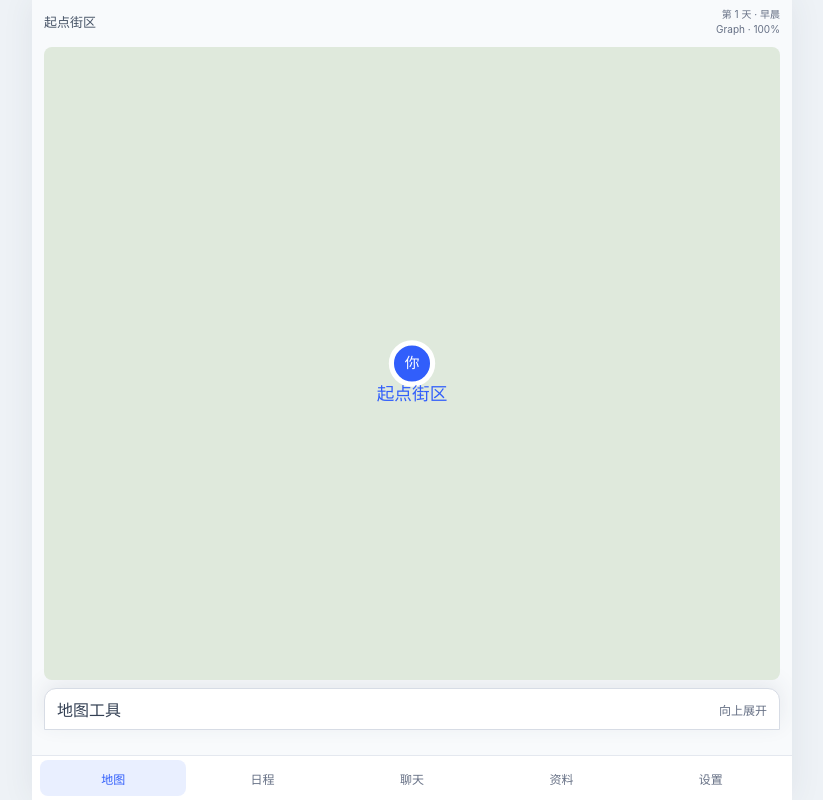
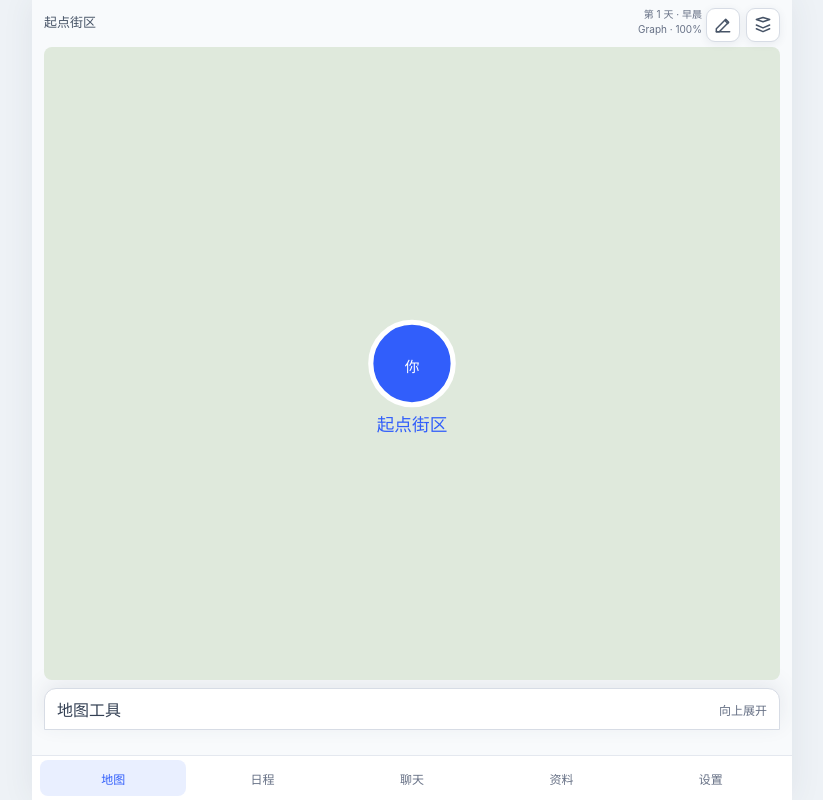
Before and after one commit to ssrei7/Tokimeki, a React (Vite) app: page / in a window 1280 px wide. Shown: the whole page, without its empty margins (228-1051 px from the left). Built offline with nearby package versions, Linux system fonts and the light colour scheme.

Commit message:
feat: enlarge graph markers and add map quick icons

```diff
--- a/src/App.tsx
+++ b/src/App.tsx
@@ -1240,11 +1240,12 @@ function MapView({ save, worldbooks, activeEncounter, onEncounterOutcome, onCont
   return <section className="map-screen">
     <div className="map-top-panel">
       <div className="map-toolbar"><div className="map-title"><strong>{currentNode?.name ?? save.world.player.nodeId}</strong></div><div className="map-toolbar-meta"><span>第 {save.world.clock.day} 天 · {currentSlotName}</span><span>{map.view.mode === 'graph' ? 'Graph' : 'Hotspot'} · {Math.round(zoom * 100)}%</span></div></div>
+      <div className="map-quick-actions" aria-label="地图快捷操作"><button type="button" className={`map-icon-button ${editorMode ? 'active' : ''}`} aria-label={editorMode ? '退出编辑地图' : '编辑地图'} title={editorMode ? '退出编辑地图' : '编辑地图'} onClick={() => { setEditorMode((value) => !value); closeEditor(); }}><svg viewBox="0 0 24 24" aria-hidden="true"><path d="M4 16.5V20h3.5L18.8 8.7l-3.5-3.5L4 16.5Z" /><path d="m14.3 6.7 3.5 3.5M4 20h16" /></svg></button><button type="button" className="map-icon-button" aria-label={`切换到 ${map.view.mode === 'graph' ? 'Hotspot' : 'Graph'}`} title={`切换到 ${map.view.mode === 'graph' ? 'Hotspot' : 'Graph'}`} onClick={onToggleMode}><svg viewBox="0 0 24 24" aria-hidden="true"><path d="M4 5.5 12 3l8 2.5L12 8 4 5.5Z" /><path d="m4 12 8 3.5 8-3.5M4 16.5 12 20l8-3.5" /></svg></button></div>
     </div>
     <div ref={mapCanvasRef} className="map-canvas" onClick={handleMapCanvasClick} onWheel={mapWheel} onPointerDown={beginPan} onPointerMove={movePan} onPointerUp={endPan} onPointerCancel={endPan}>
       {map.view.mode === 'graph' ? <svg ref={graphSurfaceRef} className={`map-svg ${editorMode ? 'editing' : ''}`} style={{ transform: `translate(${offset.x}px, ${offset.y}px) scale(${zoom})`, transformOrigin: '0 0' }} viewBox={`0 0 ${map.view.size.w} ${map.view.size.h}`} role="img" aria-label="世界地图">
         <g className="map-edges">{map.edges.map((edge) => { const from = map.nodes[edge.from]; const to = map.nodes[edge.to]; if (!from || !to) return null; const visible = from.discovered || to.discovered; return <line key={edgeKey(edge)} className={visible ? '' : 'fog'} x1={from.pos.x} y1={from.pos.y} x2={to.pos.x} y2={to.pos.y} />; })}</g>
-        <g className="map-nodes">{nodes.map((node) => { const isCurrent = node.id === save.world.player.nodeId; const canSelect = node.discovered && !isCurrent; return <g key={node.id} className={`map-node ${node.discovered ? 'discovered' : 'undiscovered'} ${isCurrent ? 'current' : ''}`} role={editorMode || canSelect ? 'button' : undefined} tabIndex={editorMode || canSelect ? 0 : undefined} onClick={(event) => { event.stopPropagation(); if (editorMode) beginEditNode(node.id); else if (canSelect && !dragRef.current.moved) onMove(node.id); }} onKeyDown={(event) => { if ((editorMode || canSelect) && (event.key === 'Enter' || event.key === ' ')) { event.preventDefault(); if (editorMode) beginEditNode(node.id); else onMove(node.id); } }}><circle cx={node.pos.x} cy={node.pos.y} r={isCurrent ? 28 : 23} /><text x={node.pos.x} y={node.pos.y + 50} textAnchor="middle">{node.discovered ? node.name : '未发现地点'}</text>{isCurrent && <text className="map-node-marker" x={node.pos.x} y={node.pos.y + 6} textAnchor="middle">你</text>}<GraphMapPresence people={mapPresence.byNode[node.id] ?? []} visuals={mapPresence.visuals} avatarUrls={mapAvatarUrls} x={node.pos.x} y={node.pos.y} />{encounterTraces[node.id]?.[0] && <text className="map-node-trace" x={node.pos.x} y={node.pos.y + 66} textAnchor="middle">{encounterTraceLabel(encounterTraces[node.id][0])}</text>}</g>; })}</g>
+        <g className="map-nodes">{nodes.map((node) => { const isCurrent = node.id === save.world.player.nodeId; const canSelect = node.discovered && !isCurrent; return <g key={node.id} className={`map-node ${node.discovered ? 'discovered' : 'undiscovered'} ${isCurrent ? 'current' : ''}`} role={editorMode || canSelect ? 'button' : undefined} tabIndex={editorMode || canSelect ? 0 : undefined} onClick={(event) => { event.stopPropagation(); if (editorMode) beginEditNode(node.id); else if (canSelect && !dragRef.current.moved) onMove(node.id); }} onKeyDown={(event) => { if ((editorMode || canSelect) && (event.key === 'Enter' || event.key === ' ')) { event.preventDefault(); if (editorMode) beginEditNode(node.id); else onMove(node.id); } }}><circle cx={node.pos.x} cy={node.pos.y} r={isCurrent ? 56 : 46} /><text x={node.pos.x} y={node.pos.y + 92} textAnchor="middle">{node.discovered ? node.name : '未发现地点'}</text>{isCurrent && <text className="map-node-marker" x={node.pos.x} y={node.pos.y + 12} textAnchor="middle">你</text>}<GraphMapPresence people={mapPresence.byNode[node.id] ?? []} visuals={mapPresence.visuals} avatarUrls={mapAvatarUrls} x={node.pos.x} y={node.pos.y} />{encounterTraces[node.id]?.[0] && <text className="map-node-trace" x={node.pos.x} y={node.pos.y + 120} textAnchor="middle">{encounterTraceLabel(encounterTraces[node.id][0])}</text>}</g>; })}</g>
       </svg> : <div className="hotspot-editor"><div ref={hotspotSurfaceRef} className={`hotspot-canvas ${editorMode ? 'editing' : ''}`} style={{ aspectRatio: `${map.view.size.w} / ${map.view.size.h}`, backgroundImage: backgroundUrl ? `url(${backgroundUrl})` : undefined, transform: `translate(${offset.x}px, ${offset.y}px) scale(${zoom})`, transformOrigin: '0 0' }} role="application" aria-label="Hotspot 地图">{nodes.map((node) => { const isCurrent = node.id === save.world.player.nodeId; const canMove = node.discovered && !isCurrent; return <button key={node.id} className={`hotspot-pin ${isCurrent ? 'current' : ''}`} style={{ left: `${(node.pos.x / map.view.size.w) * 100}%`, top: `${(node.pos.y / map.view.size.h) * 100}%` }} onClick={(event) => { event.stopPropagation(); if (editorMode) beginEditNode(node.id); else if (canMove) onMove(node.id); }} title={node.name}><span className="hotspot-pin-label">{node.discovered ? node.name : '未发现'}</span><HotspotMapPresence people={mapPresence.byNode[node.id] ?? []} visuals={mapPresence.visuals} avatarUrls={mapAvatarUrls} />{encounterTraces[node.id]?.[0] && <span className="hotspot-trace">{encounterTraceLabel(encounterTraces[node.id][0])}</span>}</button>; })}{!backgroundUrl && <span className="hotspot-empty">上传底图后可使用热点地图；编辑模式下点击空白处创建地点。</span>}</div><p className="io-scope">普通模式点击已发现图钉即可移动；编辑模式点击图钉可修改地点，点击空白处可新建。</p></div>}
       {editorMode && !editorPos && <div className="map-editor-hint">点击空白处新建地点，或点击已有节点进行编辑；仍可拖动和缩放地图。</div>}
       {editorPos && <div className="map-editor-card" role="dialog" aria-label="新建地点" onPointerDown={(event) => event.stopPropagation()} onClick={(event) => event.stopPropagation()}>
@@ -1266,7 +1267,7 @@ function MapView({ save, worldbooks, activeEncounter, onEncounterOutcome, onCont
     <details className="map-menu map-bottom-sheet">
       <summary><span>地图工具{editorMode ? ' · 编辑中' : ''}</span><span>向上展开</span></summary>
       <div className="map-menu-content">
-        <div className="map-controls"><button className={editorMode ? '' : 'secondary'} onClick={() => { setEditorMode((value) => !value); closeEditor(); }}>{editorMode ? '退出编辑地图' : '编辑地图'}</button><button className="secondary" onClick={onToggleMode}>切换到 {map.view.mode === 'graph' ? 'Hotspot' : 'Graph'}</button><label className="file-button">上传底图<input type="file" accept="image/*" onChange={(event) => void onImportBackground(event.target.files?.[0])} /></label><button className="secondary" onClick={() => void onGenerateMap(requirements)} disabled={mapGenerating}>{mapGenerating ? '正在生成地图…' : 'AI 生成地图'}</button><button className="secondary" onClick={() => setZoom((value) => Math.min(2.5, Number((value + 0.1).toFixed(2))))}>放大</button><button className="secondary" onClick={() => setZoom((value) => Math.max(0.65, Number((value - 0.1).toFixed(2))))}>缩小</button><button className="secondary" onClick={centerCurrentNode}>回到当前位置</button><button className="secondary" onClick={resetViewport}>重置视野</button></div>
+        <div className="map-controls"><label className="file-button">上传底图<input type="file" accept="image/*" onChange={(event) => void onImportBackground(event.target.files?.[0])} /></label><button className="secondary" onClick={() => void onGenerateMap(requirements)} disabled={mapGenerating}>{mapGenerating ? '正在生成地图…' : 'AI 生成地图'}</button><button className="secondary" onClick={() => setZoom((value) => Math.min(2.5, Number((value + 0.1).toFixed(2))))}>放大</button><button className="secondary" onClick={() => setZoom((value) => Math.max(0.65, Number((value - 0.1).toFixed(2))))}>缩小</button><button className="secondary" onClick={centerCurrentNode}>回到当前位置</button><button className="secondary" onClick={resetViewport}>重置视野</button></div>
         <div className="map-generation-panel"><label>地图生成要求<textarea value={requirements} onChange={(event) => setRequirements(event.target.value)} placeholder="例如：沿海小镇，包含车站、海边和一处适合夜晚散步的地点。" /></label><div className="map-expand-row"><label>从地点扩展<select value={anchorNodeId} onChange={(event) => setAnchorNodeId(event.target.value)}>{nodes.map((node) => <option key={node.id} value={node.id}>{node.name}</option>)}</select></label><label>新增数量<input type="number" min="1" max="8" value={expandCount} onChange={(event) => setExpandCount(event.target.value)} /></label><button className="secondary" onClick={() => void onExpandMap(anchorNodeId, Math.max(1, Math.min(8, Number(expandCount) || 1)), requirements)} disabled={mapGenerating || !anchorNodeId}>扩展地点</button></div></div>
         <div className="place-card"><span className="eyebrow">当前位置</span><h2>{currentNode?.name ?? save.world.player.nodeId}</h2><p>{currentNode?.description ?? '从地图出发，去遇见今天的世界。'}</p>{currentNode && <div className="place-details"><span>区域<strong>{map.regions[currentNode.regionId]?.name ?? currentNode.regionId}</strong></span><span>类型<strong>{currentNode.kind.length ? currentNode.kind.join('、') : '未分类'}</strong></span><span>开放<strong>{currentNode.openSlots?.length ? currentNode.openSlots.map((id) => save.config.calendar.slots.find((slot) => slot.id === id)?.name ?? id).join('、') : '始终开放'}</strong></span><span>范围<strong>{currentScope}</strong></span></div>}<div className="button-row"><button onClick={onOpenChat}>打开聊天</button>{currentNode && <span className="map-meta">访问 {currentNode.visitCount} 次</span>}</div>{currentNode && <PresenceList people={whoIsHere(save.world, currentNode.id, save.world.clock.day, save.world.clock.slotId, save.config.calendar.daysPerWeek)} scope={currentScope} />}<EncounterTraceList traces={currentNode ? encounterTraces[currentNode.id] ?? [] : []} /></div>
       </div>
@@ -1276,7 +1277,7 @@ function MapView({ save, worldbooks, activeEncounter, onEncounterOutcome, onCont
 
 function GraphMapPresence({ people, visuals, avatarUrls, x, y }: { people: ReturnType<typeof whoIsWhere>; visuals: Record<string, MapPresenceVisual>; avatarUrls: Record<string, string>; x: number; y: number }) {
   if (!people.length) return null;
-  return <g className="map-presence-stack" transform={`translate(${x + 29} ${y - 38})`} aria-label={`这里有${people.map((person) => person.name).join('、')}`}>{people.slice(0, 3).map((person, index) => { const visual = visuals[person.id]; const avatarUrl = avatarUrls[person.id]; const avatarX = index * 28; return <g key={person.id} transform={`translate(${avatarX} 0)`}><title>{person.name}</title><circle className="map-presence-avatar-ring" cx="0" cy="0" r="16" /><circle cx="0" cy="0" r="14" fill={visual?.accentColor ?? '#667085'} />{avatarUrl ? <image className="map-presence-avatar-image" href={avatarUrl} x="-14" y="-14" width="28" height="28" preserveAspectRatio="xMidYMid slice" /> : <text className="map-presence-avatar-initial" x="0" y="5" textAnchor="middle">{visual?.initial ?? '?'}</text>}</g>; })}{people.length > 3 && <text className="map-presence-more" x="84" y="5">+{people.length - 3}</text>}</g>;
+  return <g className="map-presence-stack" transform={`translate(${x + 58} ${y - 76})`} aria-label={`这里有${people.map((person) => person.name).join('、')}`}>{people.slice(0, 3).map((person, index) => { const visual = visuals[person.id]; const avatarUrl = avatarUrls[person.id]; const avatarX = index * 56; return <g key={person.id} transform={`translate(${avatarX} 0)`}><title>{person.name}</title><circle className="map-presence-avatar-ring" cx="0" cy="0" r="32" /><circle cx="0" cy="0" r="28" fill={visual?.accentColor ?? '#667085'} />{avatarUrl ? <image className="map-presence-avatar-image" href={avatarUrl} x="-28" y="-28" width="56" height="56" preserveAspectRatio="xMidYMid slice" /> : <text className="map-presence-avatar-initial" x="0" y="10" textAnchor="middle">{visual?.initial ?? '?'}</text>}</g>; })}{people.length > 3 && <text className="map-presence-more" x="168" y="10">+{people.length - 3}</text>}</g>;
 }
 
 function HotspotMapPresence({ people, visuals, avatarUrls }: { people: ReturnType<typeof whoIsWhere>; visuals: Record<string, MapPresenceVisual>; avatarUrls: Record<string, string> }) {
--- a/src/ui/theme/app.css
+++ b/src/ui/theme/app.css
@@ -22,7 +22,12 @@ button.danger { background: #fee4e2; color: #b42318; }
 .map-screen-host .map-screen { flex: 1; min-height: 0; gap: 8px; }
 .map-top-panel { position: sticky; z-index: 4; top: -16px; display: grid; gap: 8px; margin: -16px -16px 0; padding: 14px 16px 10px; border-bottom: 1px solid #e4e8ef; background: #f8fafcee; backdrop-filter: blur(10px); }
 .map-screen-host .map-top-panel { position: relative; top: auto; flex: 0 0 auto; margin: 0; padding: 0 0 4px; border-bottom: 0; background: #f8fafc; backdrop-filter: none; }
-.map-toolbar { display: flex; justify-content: space-between; align-items: center; gap: 12px; }
+.map-toolbar { display: flex; justify-content: space-between; align-items: center; gap: 12px; padding-right: 78px; }
+.map-quick-actions { position: absolute; top: 0; right: 0; display: flex; gap: 6px; }
+.map-icon-button { width: 34px; min-height: 34px; display: grid; place-items: center; padding: 6px; border: 1px solid #d7dce5; border-radius: 9px; background: #fff; color: #475467; box-shadow: 0 2px 8px #34405414; }
+.map-icon-button:hover { background: #f2f4f7; }
+.map-icon-button.active { border-color: #315efb; background: #315efb; color: #fff; }
+.map-icon-button svg { width: 20px; height: 20px; fill: none; stroke: currentColor; stroke-linecap: round; stroke-linejoin: round; stroke-width: 1.8; }
 .map-title { min-width: 0; display: flex; align-items: baseline; gap: 8px; }
 .map-title h1 { margin: 0; font-size: 18px; line-height: 1.2; }
 .map-title strong { min-width: 0; overflow: hidden; color: #475467; font-size: 13px; font-weight: 600; text-overflow: ellipsis; white-space: nowrap; }
@@ -74,9 +79,9 @@ button.danger { background: #fee4e2; color: #b42318; }
 .map-node-marker { fill: #ffffff !important; font-size: 20px !important; }
 .map-presence-stack { pointer-events: none; }
 .map-presence-avatar-ring { fill: #ffffff; stroke: #ffffff; stroke-width: 3; }
-.map-presence-avatar-image { clip-path: circle(14px at center); }
-.map-presence-avatar-initial { fill: #ffffff !important; font-size: 13px !important; font-weight: 700; }
-.map-presence-more { fill: #344054 !important; font-size: 13px !important; font-weight: 700; }
+.map-presence-avatar-image { clip-path: circle(28px at center); }
+.map-presence-avatar-initial { fill: #ffffff !important; font-size: 24px !important; font-weight: 700; }
+.map-presence-more { fill: #344054 !important; font-size: 24px !important; font-weight: 700; }
 .map-node-trace { fill: #667085 !important; font-size: 11px !important; }
 .map-node[role="button"] { cursor: pointer; }
 .map-node[role="button"]:focus circle { stroke: #1849a9; stroke-width: 8; }
```
